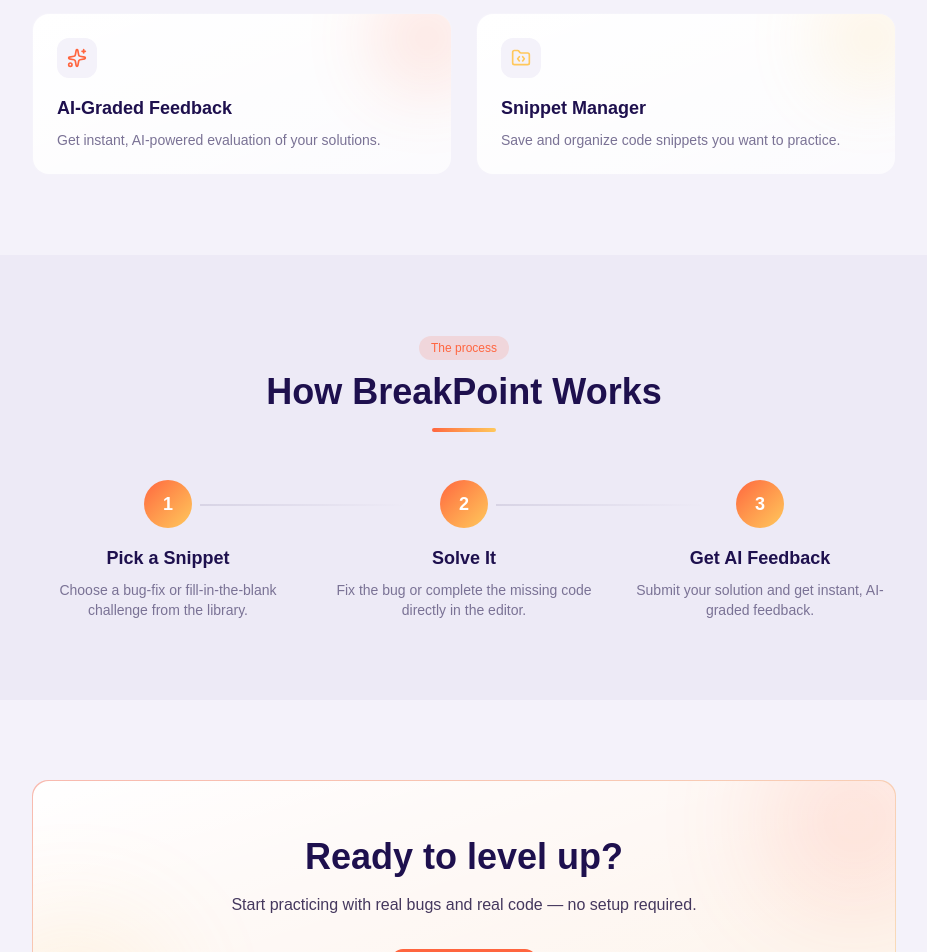
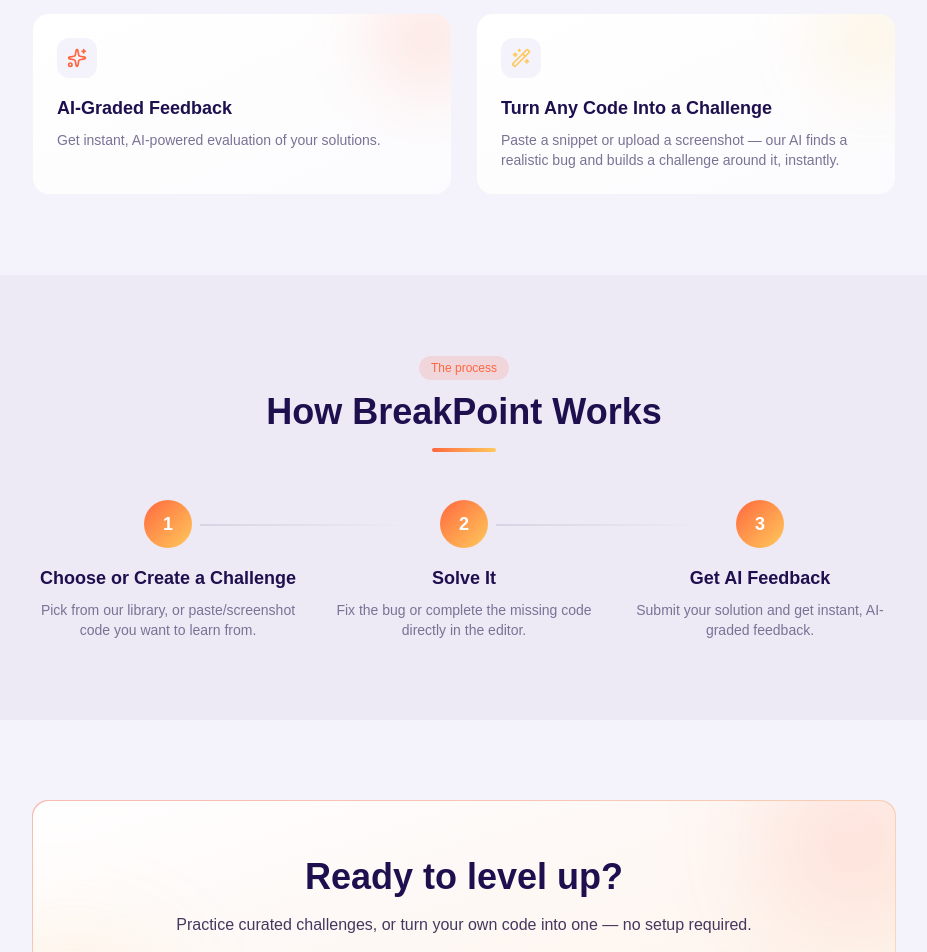
Before and after one commit to CapyPonna005/BreakPoint, a Next.js app in the folder frontend/: page / in a window 1280 px wide. Shown: the part 1080-2032 px from the top of the page, without its empty margins (176-1103 px from the left). Built offline with nearby package versions, Linux system fonts and the light colour scheme.

Commit message:
turned the idea into an AI-coded learning kind of system

```diff
--- a/frontend/app/forgot-password/page.tsx
+++ b/frontend/app/forgot-password/page.tsx
@@ -44,7 +44,7 @@ export default function ForgotPasswordPage() {
           ) : (
             <form onSubmit={handleSubmit} className="flex flex-col gap-4">
               <h1 className="text-lg font-bold text-text-primary text-center mb-1">
-                Reset your password
+                Reset password
               </h1>
               <p className="text-sm text-text-muted text-center mb-2">
                 Enter your email and we&apos;ll send you a reset link.
--- a/frontend/app/register/page.tsx
+++ b/frontend/app/register/page.tsx
@@ -45,7 +45,7 @@ export default function RegisterPage() {
           className="bg-secondary-bg border border-border-subtle rounded-card shadow-lg p-6 flex flex-col gap-4"
         >
           <h1 className="text-lg font-bold text-text-primary text-center mb-1">
-            Create your account
+            Create an account
           </h1>
 
           {error && (
--- a/frontend/components/CTA.tsx
+++ b/frontend/components/CTA.tsx
@@ -13,7 +13,7 @@ export default function CTA() {
               Ready to level up?
             </h2>
             <p className="relative text-text-secondary max-w-xl mx-auto mb-8">
-              Start practicing with real bugs and real code — no setup required.
+              Practice curated challenges, or turn your own code into one — no setup required.
             </p>
             <button className="relative bg-accent text-white px-8 py-3 rounded-button font-medium hover:brightness-110 active:brightness-90 transition cursor-pointer">
               Get Started
--- a/frontend/components/Features.tsx
+++ b/frontend/components/Features.tsx
@@ -1,4 +1,4 @@
-import { Bug, PenLine, Sparkles, FolderCode } from "lucide-react";
+import { Bug, PenLine, Sparkles, Wand2 } from "lucide-react";
 import SectionTitle from "@/components/SectionTitle";
 import Container from "@/components/Container";
 
@@ -22,9 +22,10 @@ const features = [
     accent: "accent" as const,
   },
   {
-    icon: FolderCode,
-    title: "Snippet Manager",
-    description: "Save and organize code snippets you want to practice.",
+    icon: Wand2,
+    title: "Turn Any Code Into a Challenge",
+    description:
+      "Paste a snippet or upload a screenshot — our AI finds a realistic bug and builds a challenge around it, instantly.",
     accent: "highlight" as const,
   },
 ];
--- a/frontend/components/HowItWorks.tsx
+++ b/frontend/components/HowItWorks.tsx
@@ -4,8 +4,8 @@ import Container from "@/components/Container";
 const steps = [
   {
     number: "1",
-    title: "Pick a Snippet",
-    description: "Choose a bug-fix or fill-in-the-blank challenge from the library.",
+    title: "Choose or Create a Challenge",
+    description: "Pick from our library, or paste/screenshot code you want to learn from.",
   },
   {
     number: "2",
```
